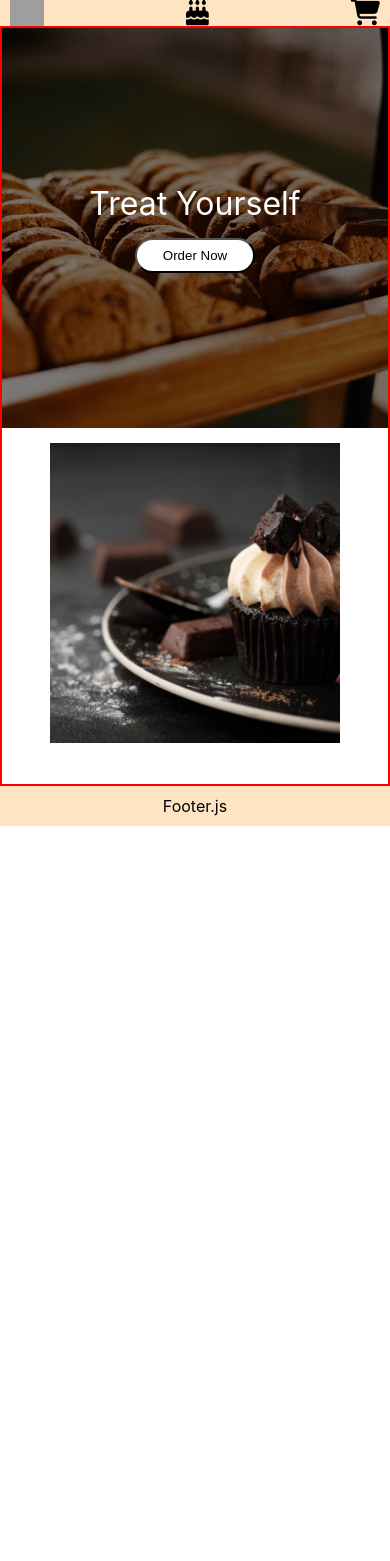
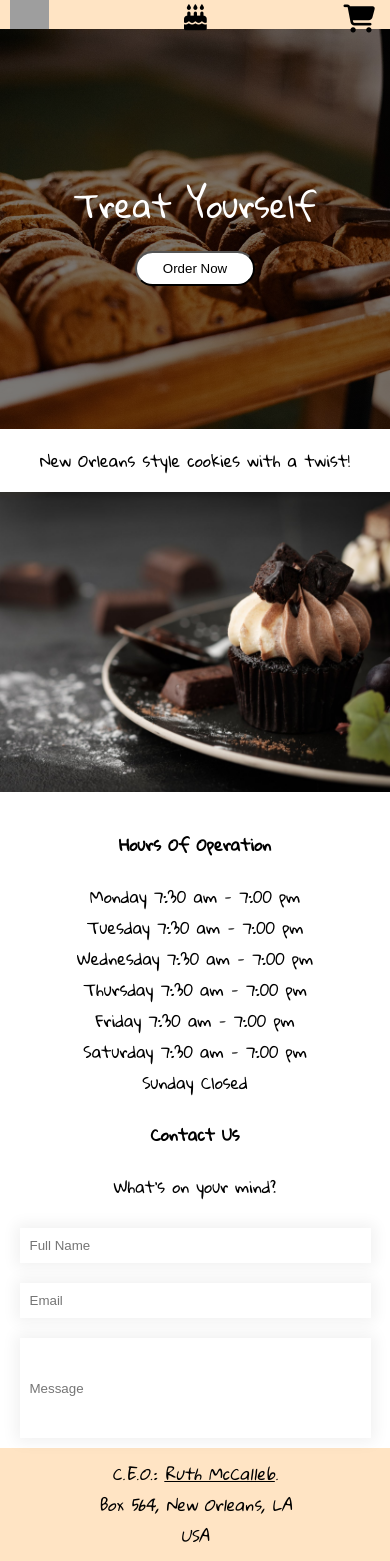
Before and after one commit to daniel70125/cookies, a React (Create React App) app: page / in a window 390 px wide. Before the commit the page ends 844 px from the top, so only its background shows below. Built offline with nearby package versions, Linux system fonts and the light colour scheme; no server answers; grey boxes are pictures that could not be loaded; what redux-promise-middleware would draw is missing.

Commit message:
Finished Home Page

```diff
--- a/src/App.css
+++ b/src/App.css
@@ -1,12 +1,12 @@
 * {
   box-sizing: border-box;
 }
-/* html {
-  height:100%;
+a {
+  color:black
 }
 body {
-  min-height: 100%;
-} */
+  font-family: 'Gloria Hallelujah', cursive;
+}
 .App {
   text-align: center;
 }
--- /dev/null
+++ b/src/Components/Cart/Cart.js
@@ -0,0 +1,15 @@
+import React, {Component} from 'react';
+
+class Cart extends Component {
+    constructor(props) {
+        super(props);
+        this.state = {  }
+    }
+    render() {
+        return (
+            <div>Cart Page</div>
+         );
+    }
+}
+
+export default Cart;
--- a/src/Components/Footer/Footer.js
+++ b/src/Components/Footer/Footer.js
@@ -9,7 +9,15 @@ class Footer extends Component {
     render() {
         return (
             <>
-            <footer>Footer.js</footer>
+            <footer>
+            <div>
+                <address>
+                    C.E.O.: <a href="mailto:webmaster@example.com">Ruth McCalleb</a>.<br />
+                    Box 564, New Orleans, LA<br />
+                    USA
+                </address>
+            </div>
+            </footer>
             </>
          );
     }
--- a/src/Components/Header/Header.css
+++ b/src/Components/Header/Header.css
@@ -4,7 +4,6 @@
     position: relative;
     display: flex;
     justify-content: space-between;
-    align-items: center;
 }
 
 .mobile-nav {
@@ -25,46 +24,38 @@
     background-color: bisque;
     justify-content: space-evenly;
 }
-.fa-shopping-cart, .fa-birthday-cake {
-    font-size: 26px;
-}
-.cake-div, .cart-div {
-    position: relative;
-}
+.fa-shopping-cart{font-size:28px;}
+.fa-birthday-cake {font-size: 26px;}
+.cake-div, .cart-div {position: absolute;}
 .cake-div {
-    right:100px;
+    right:50vw;
+    top:2.8vh;
 }
 .cart-div {
-    right:10px;
+    right:15px;
+    top:2.8vh;
 }
 
 @media (max-width: 500px){
-    .desktop-nav {
-        display: none;
-    }
+    .desktop-nav {display: none;}
     .mobile-nav {
         display: flex;
         font-size:15px
     }
-    .mobile-links {
-        padding:5px;
-    }
-    #header-cont {
-        padding:0;
-    }
+    .mobile-links {padding:5px;}
+    #header-cont {padding:0;}
     #header-cont img{
         width:10%;
         float: left;
         margin-left: 10px;
     }
     .cake-div {
-        right: 39%;
+        right: 47%;
+        top:5px;
     }
+    .cart-div {top:5px;}
   }
   @media (min-width: 501px){
-    /* .desktop-nav {
-        display: block;
-    } */
     .mobile-nav {
         display: flex;
         justify-content: flex-start;
@@ -72,10 +63,6 @@
         height:auto;
         flex-direction: row;
     }
-    .mobile-nav a {
-        padding:10px;
-    }
-    .hidden-img {
-        display:none;
-    }
+    .mobile-nav a {padding:10px;}
+    .hidden-img {display:none;}
   }
--- a/src/Components/Header/Header.js
+++ b/src/Components/Header/Header.js
@@ -9,22 +9,31 @@ class Header extends Component {
             mobileNav: false
          }
     }
+    closeNav(){
+        this.setState({
+            mobileNav: false
+        })
+    }
     render() {
         return (
             <div id='header-cont'>
                 <div>
                     <img className='hidden-img'alt='https://upload.wikimedia.org/wikipedia/commons/thumb/b/b2/Hamburger_icon.svg/1200px-Hamburger_icon.svg.png' src='https://upload.wikimedia.org/wikipedia/commons/thumb/b/b2/Hamburger_icon.svg/1200px-Hamburger_icon.svg.png' onClick={() => this.setState({mobileNav: !this.state.mobileNav})} />
                     <ul className={`mobile-nav ${this.state.mobileNav ? 'mobile-nav-open' : 'desktop-nav'}`}>
-                    <Link className='mobile-links' to='/'>Home</Link>
-                    <Link className='mobile-links' to='/menu'>Menu</Link>
-                    <Link className='mobile-links' to='/aboutme'>About Me</Link>
+                    <Link onClick={() => this.closeNav()} className='mobile-links' to='/'>Home</Link>
+                    <Link onClick={() => this.closeNav()} className='mobile-links' to='/menu'>Menu</Link>
+                    <Link onClick={() => this.closeNav()} className='mobile-links' to='/aboutme'>About Me</Link>
                     </ul>
                 </div>
                 <div className='cake-div'>
-                <i class="fa fa-birthday-cake" aria-hidden="true"></i>
+                <Link to='/'>
+                    <i class="fa fa-birthday-cake" aria-hidden="true"></i>
+                </Link>
                 </div>
                 <div className='cart-div'>
-                <i className="fa fa-shopping-cart"></i>
+                <Link to='/cart'>
+                    <i className="fa fa-shopping-cart"></i>
+                </Link>
                 </div>
             </div>
          );
--- a/src/Components/Home/Home.css
+++ b/src/Components/Home/Home.css
@@ -1,7 +1,5 @@
-.main-cont {
-    border:2px solid red;
-    min-height:90vh;
-}
+@import url('https://fonts.googleapis.com/css2?family=Gloria+Hallelujah&display=swap');
+.main-cont {min-height:90vh;}
 #landing-div {
     display: flex;
     justify-content: center;
@@ -33,20 +31,36 @@
     width: 75%;
     margin: 15px auto;
 }
+#info-box {
+    display: flex;
+}
+#info-box > div {
+    width:50%;
+}
 @keyframes slideshow {
-    0% {
-        background-image: url('../../Pictures/cookie.jpg');
-    }
-    25% {
-        background-image: url('../../Pictures/cookie2.jpg');
-    }
-    50% {
-        background-image: url('../../Pictures/cookie3.jpg');
-    }
-    75% {
-        background-image: url('../../Pictures/cookie4.jpg');
-    }
-    100% {
-        background-image: url('../../Pictures/cookie.jpg');
-    }
+    0% {background-image: url('../../Pictures/cookie.jpg');}
+    25% {background-image: url('../../Pictures/cookie2.jpg');}
+    50% {background-image: url('../../Pictures/cookie3.jpg');}
+    75% {background-image: url('../../Pictures/cookie4.jpg');}
+    100% {background-image: url('../../Pictures/cookie.jpg');}
 }
+input {
+    width:50%;
+    margin:10px 0px;
+    padding:10px;
+    border:0;
+    -webkit-appearance: none;
+    -webkit-box-shadow:0 0 15px 4px rgba(0,0,0,0.06);
+    box-shadow:0 0 15px 4px rgba(0,0,0,0.06);
+}
+input[type='textarea']{height:100px;}
+
+@media (max-width: 500px){
+#landing-slideshow {
+    width:100%;
+    margin-top:0;
+}
+input {width:90%;}
+#info-box {flex-direction: column;}
+#info-box > div {width:100%;}
+}
--- a/src/Components/Home/Home.js
+++ b/src/Components/Home/Home.js
@@ -6,8 +6,15 @@ class Home extends Component {
     constructor(props) {
         super(props);
         this.state = {
-
+            fullName: '',
+            email: '',
+            message: ''
          }
+    }
+    handleChange(e){
+        this.setState({
+            [e.target.name]: e.target.value
+        })
     }
     render() {
         return (
@@ -20,8 +27,33 @@ class Home extends Component {
                         <Link to='/menu'><button>Order Now</button></Link>
                     </div>
                 </div>
+                <p>New Orleans style cookies with a twist!</p>
                 <div id='landing-slideshow'>
 
+                </div>
+
+                <div id='info-box'>
+                    <h4>Hours Of Operation</h4>
+                    <div>
+                    <adress>
+                    Monday 7:30 am - 7:00 pm <br />
+                    Tuesday 7:30 am - 7:00 pm <br />
+                    Wednesday 7:30 am - 7:00 pm <br />
+                    Thursday 7:30 am - 7:00 pm <br />
+                    Friday 7:30 am - 7:00 pm <br />
+                    Saturday 7:30 am - 7:00 pm <br />
+                    Sunday Closed
+                    </adress>
+                </div>
+                </div>
+                <div id='contact-form'>
+                    <h4>Contact Us</h4>
+                    <p>What's on your mind?</p>
+                    <form>
+                        <input placeholder='Full Name' name='fullName' onChange={(e) => this.handleChange(e) } /> <br />
+                        <input placeholder='Email' name='email' onChange={(e) => this.handleChange(e) } /> <br />
+                        <input placeholder='Message' name='message' type='textarea' onChange={(e) => this.handleChange(e) } />
+                    </form>
                 </div>
             </div>
          );
--- a/src/routes.js
+++ b/src/routes.js
@@ -3,6 +3,7 @@ import {Switch, Route} from 'react-router-dom';
 import Home from './Components/Home/Home';
 import Menu from './Components/Menu/Menu';
 import About from './Components/About/About';
+import Cart from './Components/Cart/Cart'
 
 export default (
     <Switch>
```
Also changed, not shown: src/Components/Cart/Cart.css (added).
